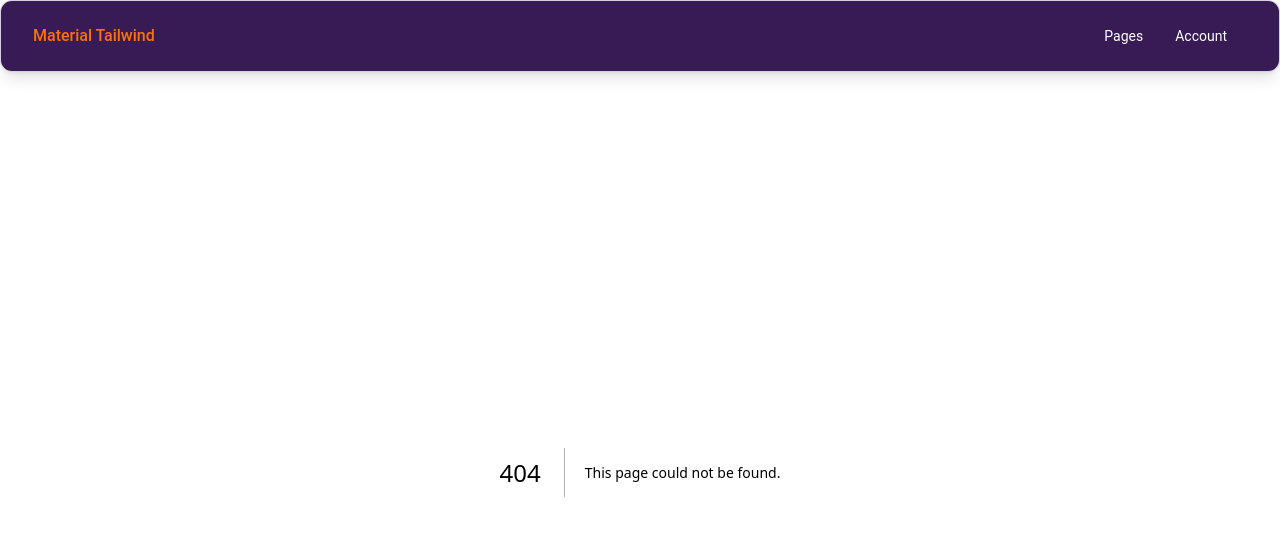
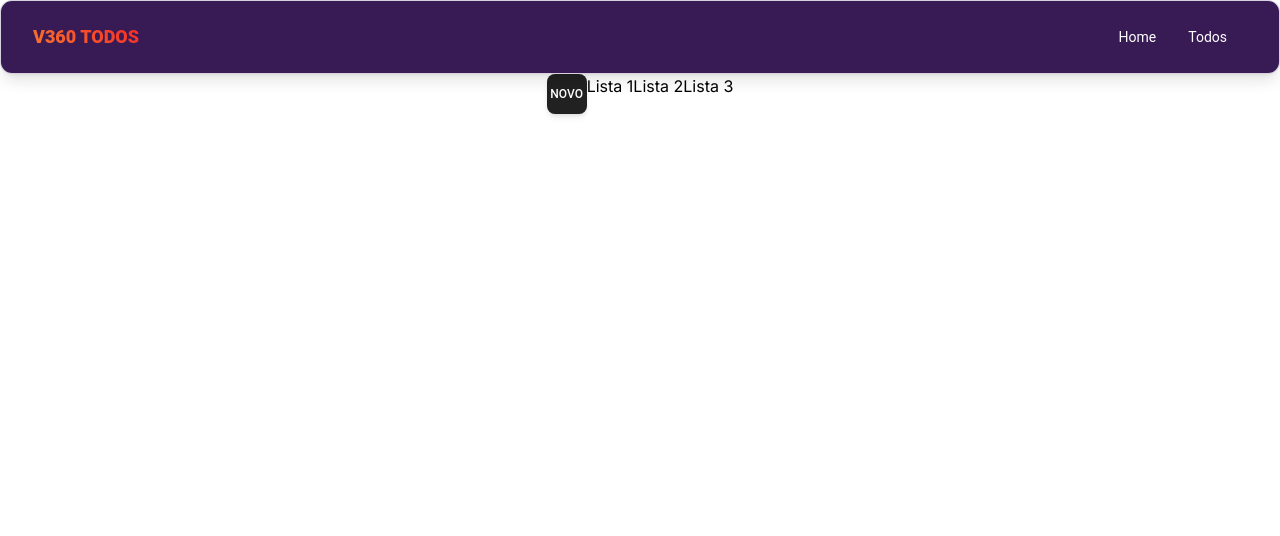
Before and after one commit to thallyslemos/todo_front, a Next.js app: page /todo in a window 1280 px wide. Before the commit this address had no page. Shown: the top 536 px of the page. Built offline with nearby package versions, Linux system fonts and the light colour scheme.

Commit message:
criação de páginas de todo

```diff
--- a/src/app/page.tsx
+++ b/src/app/page.tsx
@@ -1,12 +1,5 @@
 "use client";
 
-import TodoList from "@/components/TodoList";
-
-
 export default function Home() {
-  return (
-    <main className="min-h-screen-main flex justify-center">
-      <TodoList/>
-    </main>
-  );
+  return <main className="min-h-screen-main flex justify-center">Home</main>;
 }
--- /dev/null
+++ b/src/app/todo/[id]/page.tsx
@@ -0,0 +1,16 @@
+"use client";
+
+import TodoList from "@/components/TodoList";
+import { todoLists } from "@/utils/Constatnts";
+
+export default function TodoPage({ params }: { params: { id: string } }) {
+  const list = todoLists.find(
+    (todoList) => todoList.id.toString() === params.id
+  );
+
+  return (
+    <main className="min-h-screen-main flex justify-center">
+      <TodoList list={list!} />
+    </main>
+  );
+}
--- /dev/null
+++ b/src/app/todo/page.tsx
@@ -0,0 +1,18 @@
+"use client";
+
+import CreateListForm from "@/components/CreateListForm";
+import { todoLists } from "@/utils/Constatnts";
+import Link from "next/link";
+
+export default function TodoPage({ params }: { params: { slug: string } }) {
+  return (
+    <main className="min-h-screen-main flex justify-center">
+      <CreateListForm />
+      {todoLists.map((todoList, index) => (
+        <Link href={`/todo/${todoList.id}`} key={index}>
+          {todoList.name}
+        </Link>
+      ))}
+    </main>
+  );
+}
--- a/src/components/Navbar.tsx
+++ b/src/components/Navbar.tsx
@@ -6,6 +6,7 @@ import {
   IconButton,
   Collapse,
 } from "@material-tailwind/react";
+import Link from "next/link";
 
 export function StickyNavbar() {
   const [openNav, setOpenNav] = React.useState(false);
@@ -25,9 +26,9 @@ export function StickyNavbar() {
         color="white"
         className="p-1 font-normal"
       >
-        <a href="#" className="flex items-center">
-          Pages
-        </a>
+        <Link href="/" className="flex items-center">
+          Home
+        </Link>
       </Typography>
       <Typography
         as="li"
@@ -35,9 +36,9 @@ export function StickyNavbar() {
         color="white"
         className="p-1 font-normal"
       >
-        <a href="#" className="flex items-center">
-          Account
-        </a>
+        <Link href="/todo" className="flex items-center">
+          Todos
+        </Link>
       </Typography>
     </ul>
   );
@@ -46,11 +47,10 @@ export function StickyNavbar() {
     <Navbar className="sticky top-0 z-10 h-max max-w-full px-4 py-2 lg:px-8 lg:py-4 bg-primary shadow-lg">
       <div className="flex items-center justify-between text-secondary">
         <Typography
-          as="a"
           href="#"
-          className="mr-4 cursor-pointer py-1.5 font-medium"
+          className="mr-4 cursor-pointer py-1.5 font-extrabold text-lg text-transparent bg-orange-gradient bg-clip-text"
         >
-          Material Tailwind
+          V360 TODOS
         </Typography>
         <div className="flex items-center gap-4">
           <div className="mr-4 hidden lg:block">{navList}</div>
--- a/src/components/TodoList.tsx
+++ b/src/components/TodoList.tsx
@@ -1,9 +1,5 @@
 "use client";
 import {
-  Accordion,
-  AccordionBody,
-  AccordionHeader,
-  Alert,
   Button,
   Card,
   CardBody,
@@ -14,41 +10,23 @@ import {
 } from "@material-tailwind/react";
 import TodoItem from "./TodoItem";
 import React from "react";
+import { Todo, TodoList } from "@/types";
 
-const todos = [
-  {
-    id: 1,
-    title: "teste",
-    completed: true,
-    description:
-      "testando todolist e todo itemns testando todolist e todo itemns testando todolist e todo itemns",
-    dateLimit: "2023-10-10",
-  },
-  {
-    id: 2,
-    title: "teste",
-    completed: true,
-    description: "testando todolist e todo itemns",
-    dateLimit: "2023-12-10",
-  },
-  {
-    id: 3,
-    title: "teste",
-    completed: true,
-    description: "testando todolist e todo itemns",
-  },
-];
+type TodoListProps = {
+  list: TodoList;
+};
 
-const TodoList = () => {
+const TodoList = ({ list }: TodoListProps) => {
   const [open, setOpen] = React.useState(true);
 
+  const {todos} = list
   const handleOpen = () => setOpen(!open);
 
   return (
     <Card className="mt-6 w-96 h-fit pt-2 my-auto shadow-lg bg-blue-gray-50">
       <CardHeader className="justify-center text-white bg-primary text-secondary">
         <Typography variant="h5" className="text-center">
-          TODO
+          {list.name}
         </Typography>{" "}
       </CardHeader>
       <CardBody className="overflow-y-auto max-h-full">
--- /dev/null
+++ b/src/utils/Constatnts.ts
@@ -0,0 +1,88 @@
+import { TodoList } from "@/types";
+
+export const todoLists: TodoList[] = [
+  {
+    id: 1,
+    name: "Lista 1",
+    createdAt: "2022-10-10",
+    todos: [
+      {
+        id: 1,
+        title: "teste",
+        completed: true,
+        description:
+          "testando todolist e todo itemns testando todolist e todo itemns testando todolist e todo itemns",
+        dateLimit: "2023-10-10",
+      },
+      {
+        id: 2,
+        title: "teste",
+        completed: true,
+        description: "testando todolist e todo itemns",
+        dateLimit: "2023-12-10",
+      },
+      {
+        id: 3,
+        title: "teste",
+        completed: true,
+        description: "testando todolist e todo itemns",
+      },
+    ],
+  },
+  {
+    id: 2,
+    name: "Lista 2",
+    createdAt: "2022-10-11",
+    todos: [
+      {
+        id: 1,
+        title: "teste",
+        completed: true,
+        description:
+          "testando todolist e todo itemns testando todolist e todo itemns testando todolist e todo itemns",
+        dateLimit: "2023-10-10",
+      },
+      {
+        id: 2,
+        title: "teste",
+        completed: true,
+        description: "testando todolist e todo itemns",
+        dateLimit: "2023-12-10",
+      },
+      {
+        id: 3,
+        title: "teste",
+        completed: true,
+        description: "testando todolist e todo itemns",
+      },
+    ],
+  },
+  {
+    id: 3,
+    name: "Lista 3",
+    createdAt: "2022-10-12",
+    todos: [
+      {
+        id: 1,
+        title: "teste",
+        completed: true,
+        description:
+          "testando todolist e todo itemns testando todolist e todo itemns testando todolist e todo itemns",
+        dateLimit: "2023-10-10",
+      },
+      {
+        id: 2,
+        title: "teste",
+        completed: true,
+        description: "testando todolist e todo itemns",
+        dateLimit: "2023-12-10",
+      },
+      {
+        id: 3,
+        title: "teste",
+        completed: true,
+        description: "testando todolist e todo itemns",
+      },
+    ],
+  },
+];
```
Also changed, not shown: src/types.ts (+13 -6 lines).
